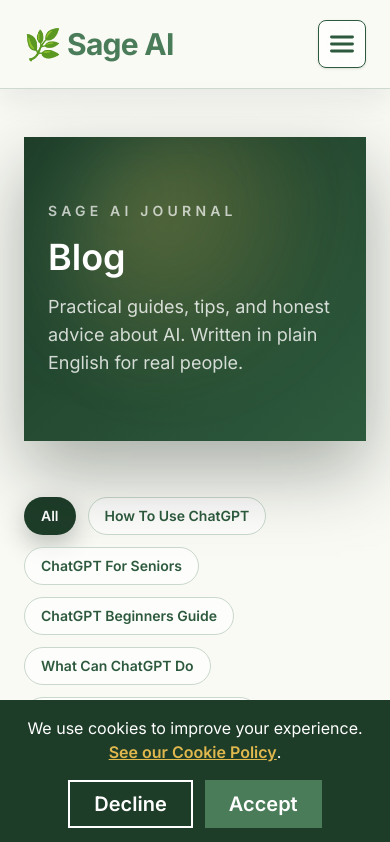
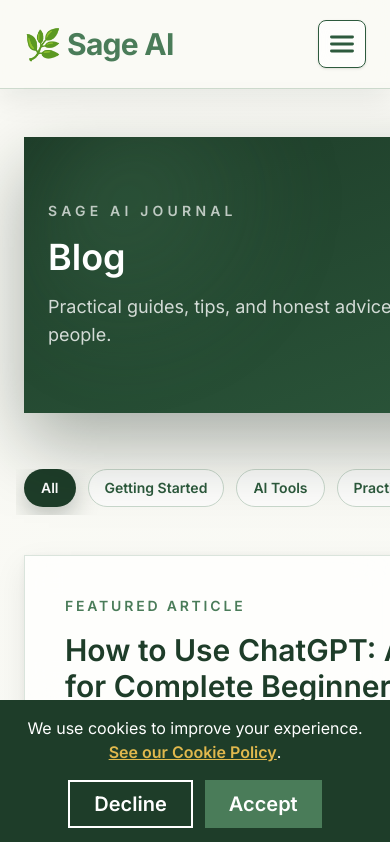
Before and after one commit to 4rthurturing/ai-made-simple, a Next.js app: page /blog in a window 390 px wide. Shown: the top 842 px of the page. Built offline with nearby package versions, Linux system fonts and the light colour scheme.

Commit message:
Blog: curated category filters, horizontal scroll on mobile

```diff
--- a/app/blog/components/BlogIndexClient.tsx
+++ b/app/blog/components/BlogIndexClient.tsx
@@ -16,17 +16,23 @@
 };
 
 export default function BlogIndexClient({ articles }: Props) {
-  const categories = useMemo(() => getCategoryList(articles), [articles]);
+  const CATEGORIES: Record<string, string[]> = {
+    "Getting Started": ["chatgpt", "beginners", "simple", "what is", "how to use"],
+    "AI Tools": ["claude", "gemini", "copilot", "perplexity", "free ai", "tools"],
+    "Practical Uses": ["recipe", "travel", "letter", "writing", "gardening", "photos", "family history", "crossword", "hobbi", "cooking", "learn"],
+    "Safety & Privacy": ["safe", "scam", "privacy", "listening", "banking", "deepfake", "voice clon", "what not to tell"],
+    "Tips & Guides": ["mistakes", "prompt", "talk to ai", "tips"],
+  };
+
   const [activeCategory, setActiveCategory] = useState<string>("All");
 
   const filteredArticles = useMemo(() => {
     if (activeCategory === "All") return articles;
-    const normalized = normalizeKeyword(activeCategory);
-    return articles.filter((article) =>
-      article.keywords.some(
-        (keyword) => normalizeKeyword(keyword) === normalized,
-      ),
-    );
+    const patterns = CATEGORIES[activeCategory] || [];
+    return articles.filter((article) => {
+      const text = [...article.keywords, article.title, article.slug].join(" ").toLowerCase();
+      return patterns.some((p) => text.includes(p));
+    });
   }, [activeCategory, articles]);
 
   const featured = filteredArticles[0];
@@ -34,13 +40,13 @@
 
   return (
     <div className="space-y-10">
-      <div className="flex flex-wrap gap-3">
-        {["All", ...categories].map((category) => (
+      <div className="flex gap-3 overflow-x-auto pb-2 -mx-2 px-2 scrollbar-hide">
+        {["All", ...Object.keys(CATEGORIES)].map((category) => (
           <button
             key={category}
             type="button"
             onClick={() => setActiveCategory(category)}
-            className={`rounded-full border px-4 py-2 text-sm font-semibold transition-all ${
+            className={`rounded-full border px-4 py-2 text-sm font-semibold transition-all whitespace-nowrap shrink-0 ${
               activeCategory === category
                 ? "border-transparent bg-[#1E3D29] text-white shadow-[0_10px_25px_rgba(15,31,21,0.25)]"
                 : "border-[#C9D8CC] bg-white/70 text-[#2D5A3D] hover:border-[#4A7C59] hover:text-[#1E3D29]"
--- a/app/globals.css
+++ b/app/globals.css
@@ -13,6 +13,14 @@
 html {
   min-height: 100%;
   overflow-x: hidden;
+}
+
+.scrollbar-hide {
+  -ms-overflow-style: none;
+  scrollbar-width: none;
+}
+.scrollbar-hide::-webkit-scrollbar {
+  display: none;
 }
 
 body {
```
